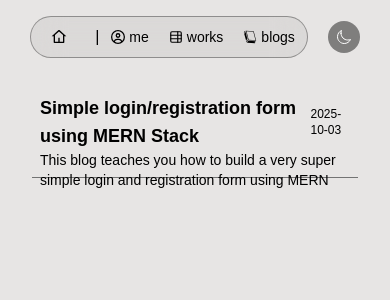
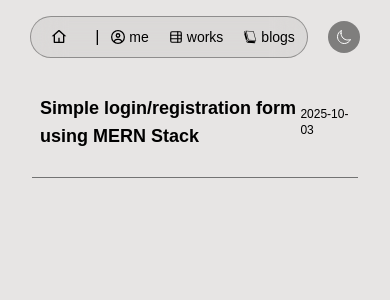
Before and after one commit to tufanrai/Portfolio, a Next.js app: page /blogs in a window 390 px wide. Shown: the top 300 px of the page. Built offline with nearby package versions, Linux system fonts and the light colour scheme.

Commit message:
updated the link

```diff
--- a/src/components/Cards/BlogListCard.tsx
+++ b/src/components/Cards/BlogListCard.tsx
@@ -17,10 +17,10 @@
             <Link className='w-full' href={link}>
             <div className='w-full flex items-center justify-between'>
                 <h1 className={`font-bold text-lg md:text-xl ${Day && Day? 'text-black' : 'text-white'}`}>{title}</h1>
-                <span className={`font-medium text-xs md:text-sm ${Day && Day? 'text-black' : 'text-neutral-400'}`}>{date}</span>
+                <span className={`w-20 flex justify-center items-center font-medium text-xs md:text-sm ${Day && Day? 'text-black' : 'text-neutral-400'}`}>{date}</span>
             </div>
-            <div className='w-full'>
-                <p className={`none md:block font-medium text-sm md:text-md text-start max-w-100 h-10 overflow-hidden ${Day && Day? 'text-black' : 'text-neutral-400'}`}>{description}</p>
+            <div className='w-full hidden md:block'>
+                <p className={`font-medium text-sm md:text-md text-start max-w-100 h-10 overflow-hidden ${Day && Day? 'text-black' : 'text-neutral-400'}`}>{description}</p>
             </div>
     </Link>
         </div>
```
